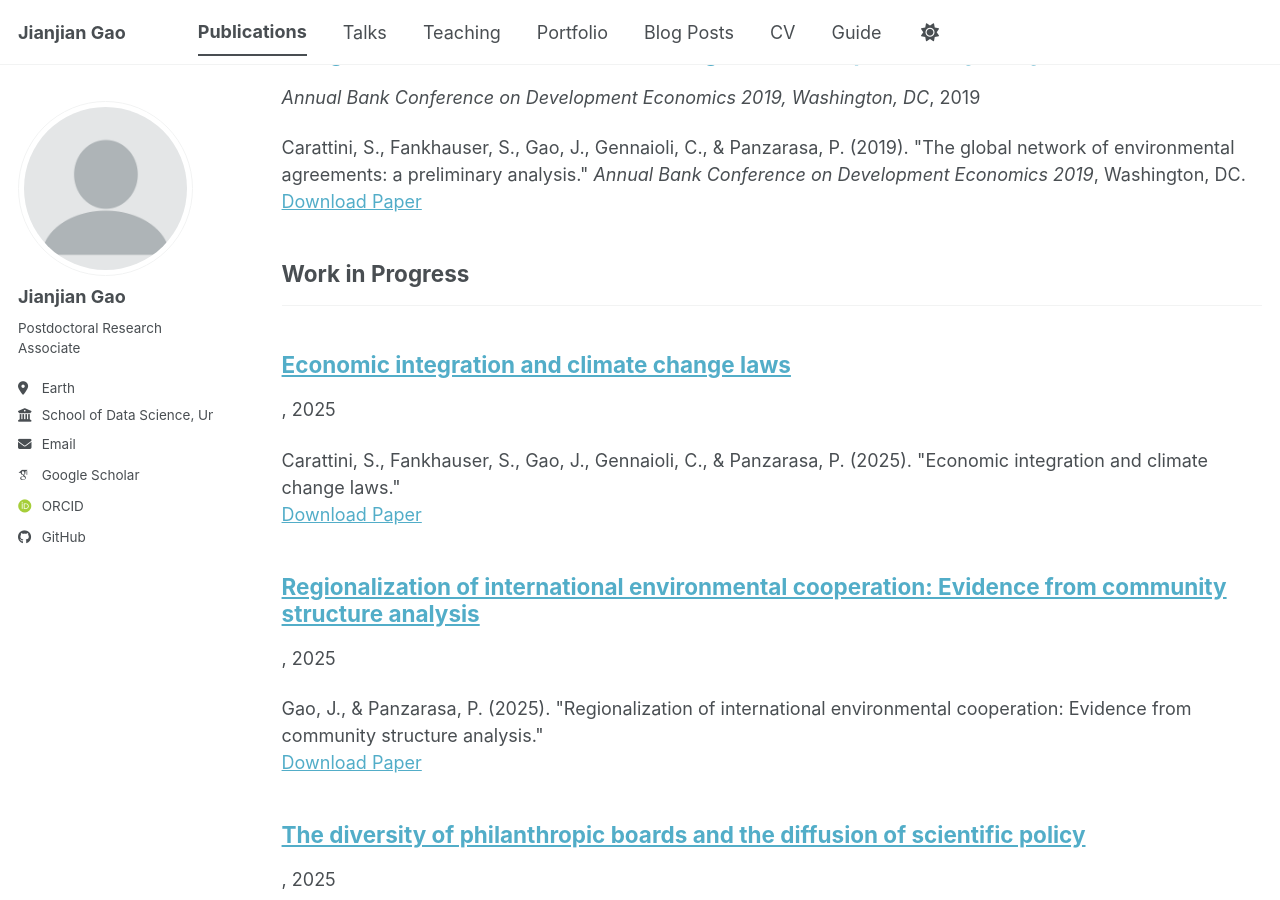
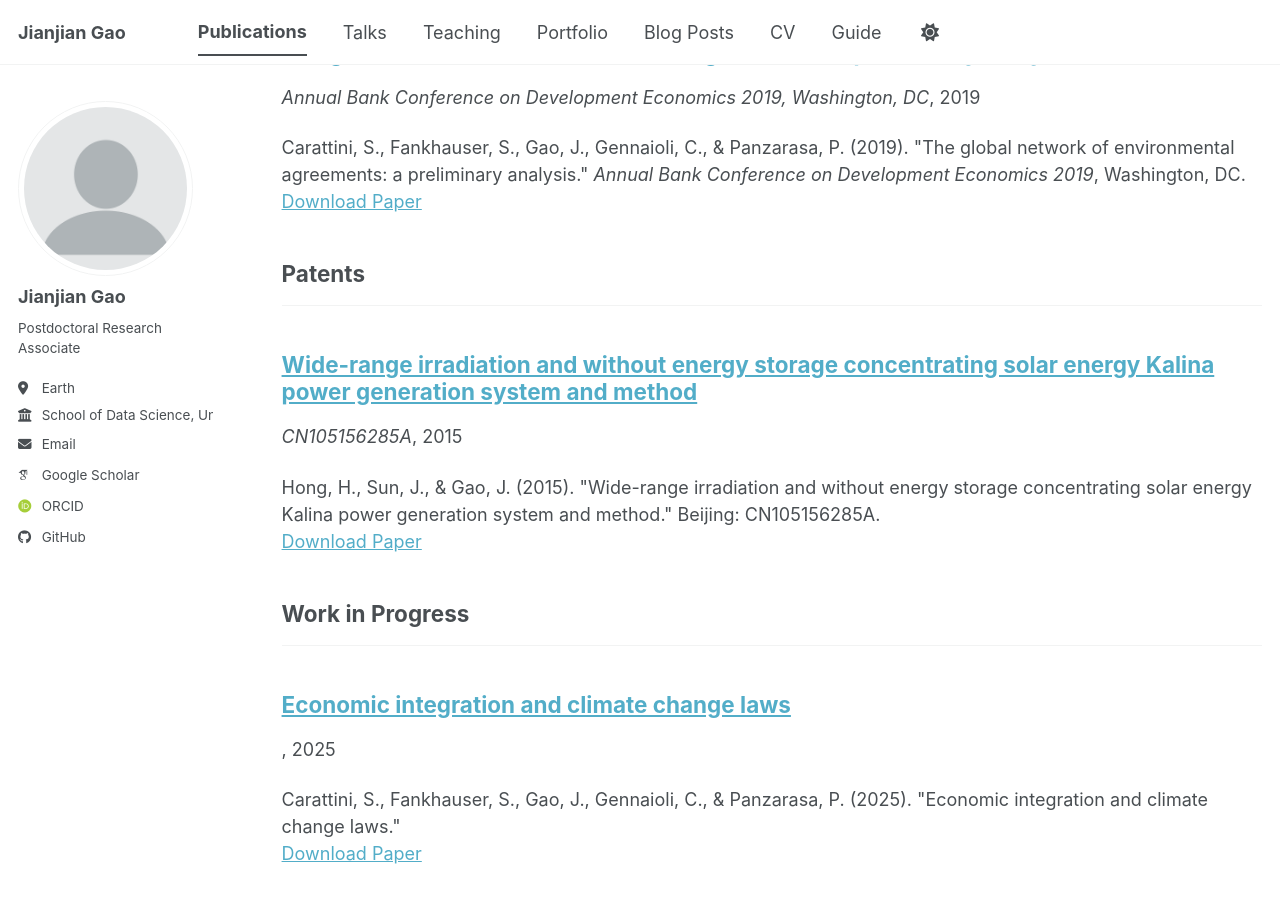
Before and after one commit to jiaoyang2018/jiaoyang2018.github.io, a Jekyll site: the page built from _pages/publications.html, in a window 1280 px wide and 900 px high, scrolled down 2867 px. Built offline with Jekyll 4.4.1, drawn with Linux system fonts in a browser that asks for light colours; some web fonts are replaced; a script bundle is joined from its source files by our own code; library files that are not in the unit come from our copies.

Commit message:
Add patent category and Kalina solar patent (CN105156285A, 2015)
Co-Authored-By: Claude Sonnet 4.6 <noreply@anthropic.com>

```diff
--- a/_config.yml
+++ b/_config.yml
@@ -92,6 +92,8 @@ publication_category:
     title: 'Conference Papers'
   books:
     title: 'Books'
+  patents:
+    title: 'Patents'
   work_in_progress:
     title: 'Work in Progress'
 
--- /dev/null
+++ b/_publications/2015-kalina-solar-patent.md
@@ -0,0 +1,10 @@
+---
+title: "Wide-range irradiation and without energy storage concentrating solar energy Kalina power generation system and method"
+collection: publications
+category: patents
+permalink: /publication/2015-kalina-solar-patent
+date: 2015-12-16
+venue: 'CN105156285A'
+paperurl: ''
+citation: 'Hong, H., Sun, J., &amp; Gao, J. (2015). &quot;Wide-range irradiation and without energy storage concentrating solar energy Kalina power generation system and method.&quot; Beijing: CN105156285A.'
+---
```
